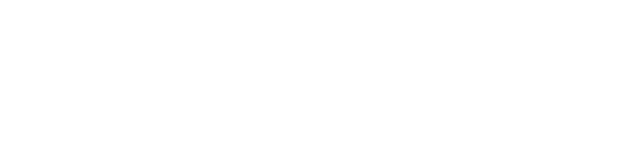
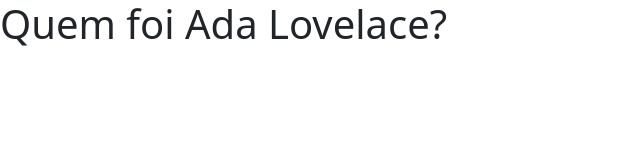
Before and after one commit to Paula-Dias17/projeto-design-ada, a plain HTML site: page index.html in a window 1280 px wide. Shown: the whole page, without its empty margins (0-640 px from the left). Drawn offline with Linux system fonts and the light colour scheme.

Commit message:
começo do html

```diff
--- a/index.html
+++ b/index.html
@@ -7,8 +7,9 @@
     <link rel="stylesheet" href="./css/bootstrap.min.css">
 </head>
 <body>
-
-
+    <h1>
+        Quem foi Ada Lovelace?
+    </h1>
     <link rel="stylesheet" href="./js/bootstrap.bundle.min.js">
 </body>
 </html>
```
Also changed, not shown: textos.txt (added).
